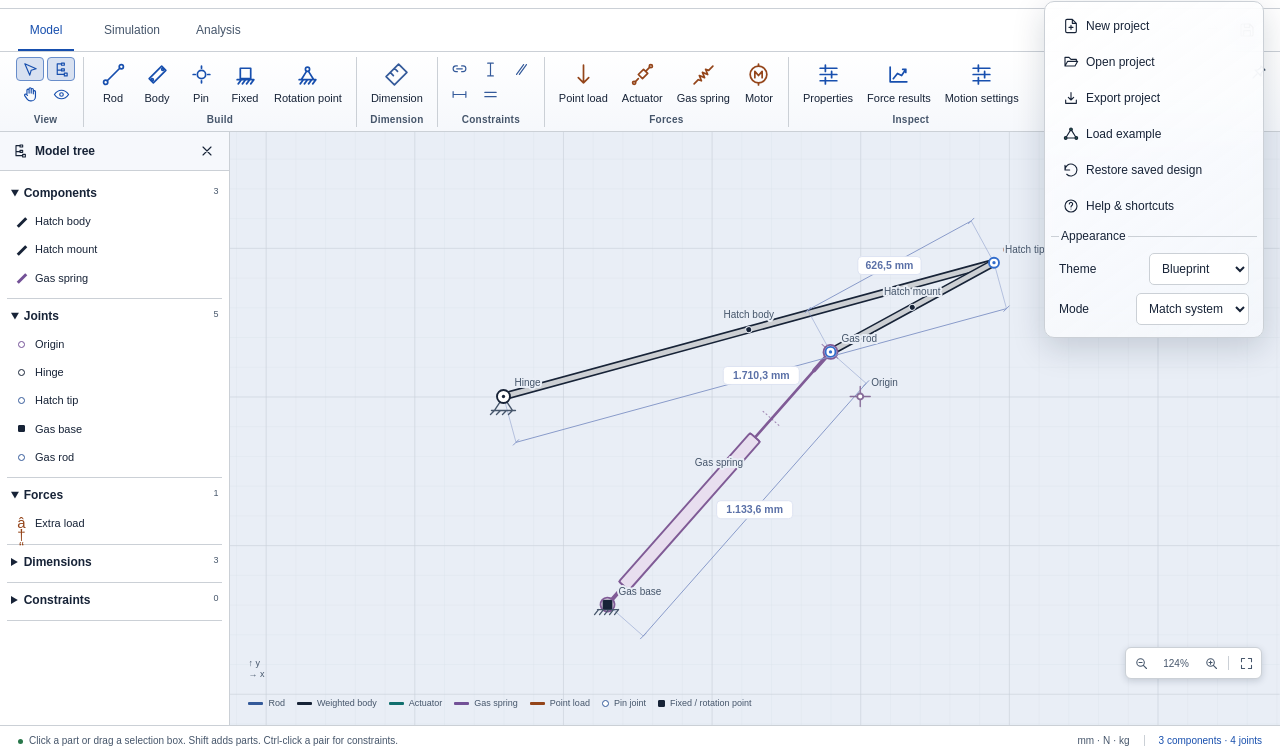
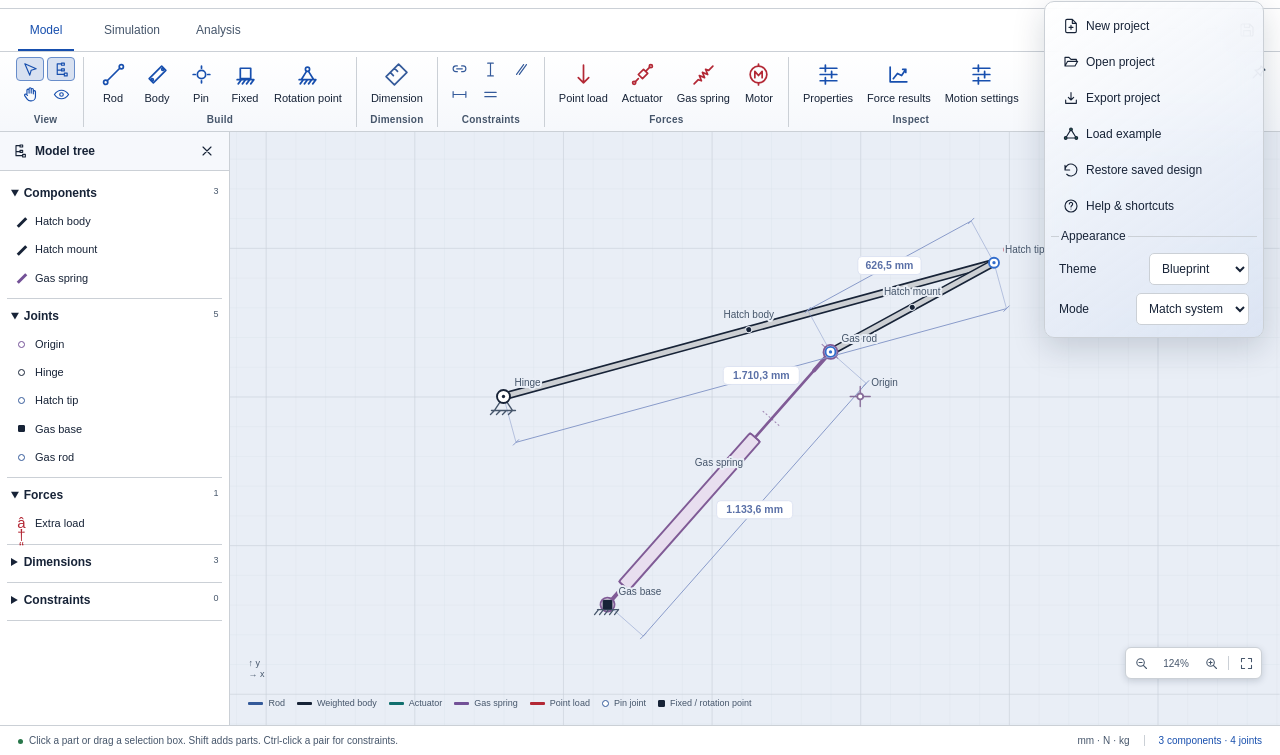
Before and after one commit to Achiee7/rod-mechanism-studio, a website with bundled scripts: page index.html in a window 1280 px wide. Both pictures are taken after a click on the button 1247 px from the left and 26 px from the top of the page. Shown: the part 45-800 px from the top of the page. Built offline with nearby package versions, Linux system fonts and the light colour scheme.

Commit message:
Retain inspector glass and applied-load colours alongside piston precision

```diff
--- a/src/studio.css
+++ b/src/studio.css
@@ -19,7 +19,7 @@
   --press: color-mix(in srgb, var(--accent) 88%, var(--ink));
   --danger: #992f36;
   --warn: #80500b;
-  --force: #94451a;
+  --force: #b32835;
   --info: #345a9a;
   --gas: #735197;
   --actuator: #116f6e;
@@ -46,7 +46,7 @@
   --on-accent: #101722;
   --danger: #ffa2a7;
   --warn: #ffd08a;
-  --force: #ffb17f;
+  --force: #ff959d;
   --info: #a1c5ff;
   --gas: #d3b0fa;
   --actuator: #7ed6d2;
@@ -390,7 +390,7 @@ button.danger { color: var(--danger); }
   border-radius: 0;
   box-shadow: none;
 }
-.inspector-panel .panel-header { background: var(--panel); }
+.inspector-panel .panel-header { background: color-mix(in srgb, var(--panel) 80%, transparent); }
 .panel-actions { display: flex; align-items: center; gap: 3px; }
 .panel-actions [aria-pressed=true] { background: var(--active); color: var(--accent); }
 #inspector { padding: 13px 15px; min-width: 0; }
@@ -727,9 +727,9 @@ kbd { padding: 1px 4px; border: 1px solid var(--line); border-radius: 3px; backg
 .main-menu button:not(:hover), .constraint-popup button:not(:hover) { background: transparent; }
 @supports ((backdrop-filter: blur(1px)) or (-webkit-backdrop-filter: blur(1px))) {
   .main-menu, .constraint-popup, .visibility-options, #help-dialog,
-  .studio:not([data-mode-current=analysis]) .workspace:not(.inspector-docked) .inspector-panel,
+  .studio .workspace #inspector-panel,
   .command-ribbon.auto-hide .ribbon-body {
-    background: linear-gradient(145deg, color-mix(in srgb, var(--surface) 92%, transparent), color-mix(in srgb, var(--panel) 83%, transparent));
+    background: linear-gradient(145deg, color-mix(in srgb, var(--surface) 90%, transparent), color-mix(in srgb, var(--active) 77%, transparent));
     -webkit-backdrop-filter: blur(19px) saturate(145%);
     backdrop-filter: blur(19px) saturate(145%);
     box-shadow: inset 0 1px rgb(255 255 255 / 25%), 0 10px 32px var(--shadow);
@@ -737,6 +737,6 @@ kbd { padding: 1px 4px; border: 1px solid var(--line); border-radius: 3px; backg
 }
 @media (prefers-reduced-transparency: reduce) {
   .main-menu, .constraint-popup, .visibility-options, #help-dialog,
-  .studio:not([data-mode-current=analysis]) .workspace:not(.inspector-docked) .inspector-panel,
+  .studio .workspace #inspector-panel,
   .command-ribbon.auto-hide .ribbon-body { background: var(--surface); backdrop-filter: none; -webkit-backdrop-filter: none; }
 }
```
